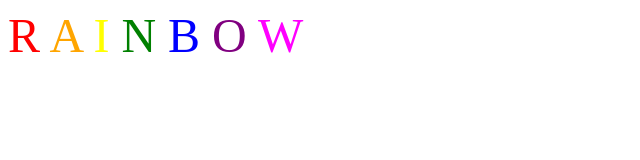
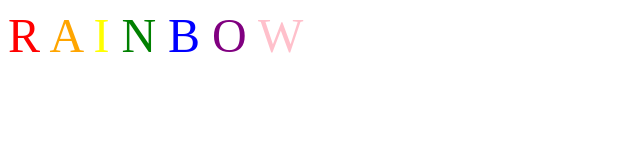
Before and after one commit to Waffle3/Waffle3.github.io, a plain HTML site: page index.html in a window 1280 px wide. Shown: the full height of the page, 0-640 px from the left. Drawn offline with Linux system fonts and the light colour scheme.

Commit message:
Update index.html

```diff
--- a/index.html
+++ b/index.html
@@ -6,6 +6,6 @@
   <font color="green">N</font>
   <font color="blue">B</font>
   <font color="purple">O</font>
-  <font color="magenta">W</font>
+  <font color="pink">W</font>
 </font>
 </p>
```
